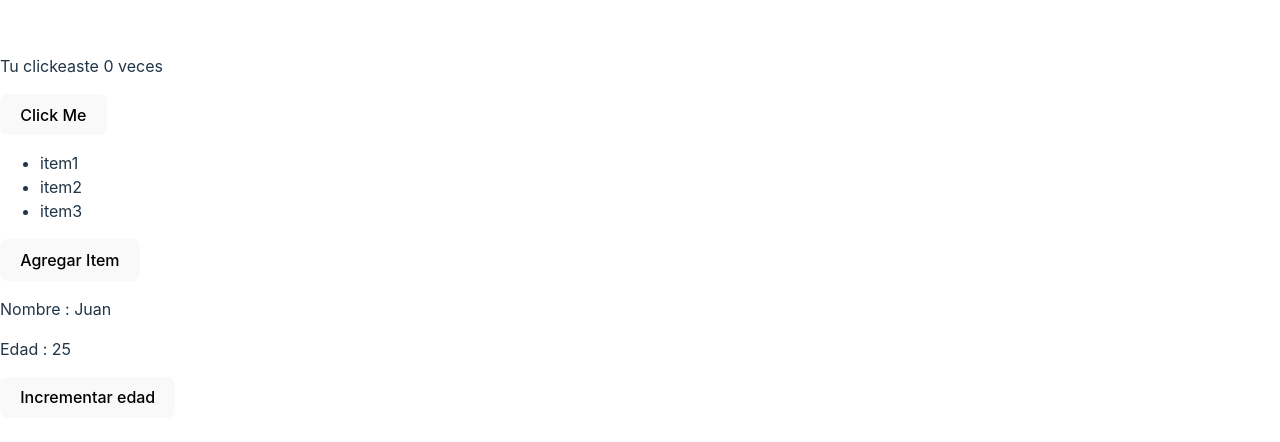
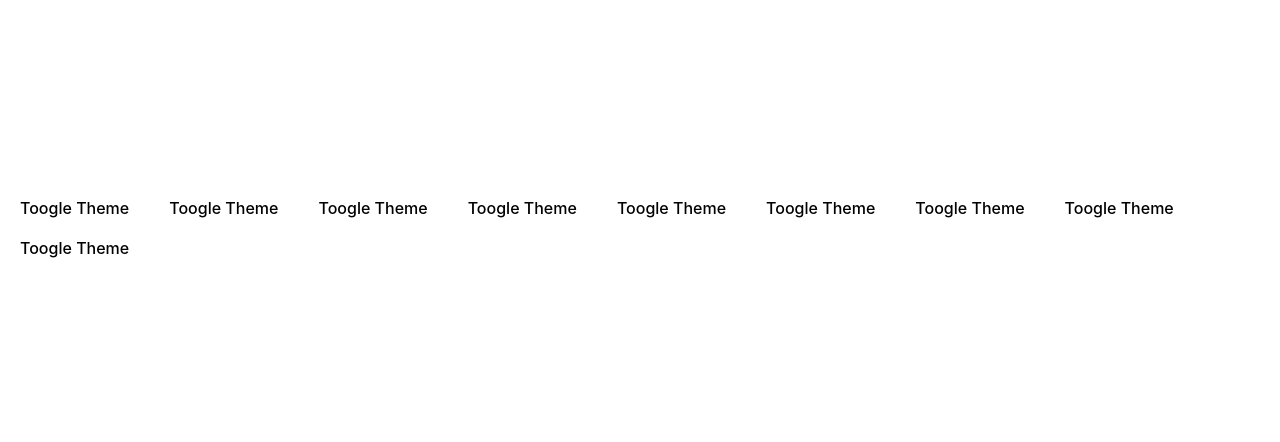
Before and after one commit to mpramos/REACTV11, a React (Vite) app: page / in a window 1280 px wide. Shown: the part 172-614 px from the top of the page. Built offline with nearby package versions, Linux system fonts and the light colour scheme.

Commit message:
useContext

```diff
--- a/src/App.jsx
+++ b/src/App.jsx
@@ -6,20 +6,23 @@
 import Menu from './Menu'
 import Lista from './Lista'
 import Usuario from './assets/Usuario'
+import { ThemeProvider } from './ThemeContext'
+import ThemeButton from './ThemeButton'
 
 function App() {
-  const [count,setCount]=useState(0)
-useEffect(()=>{
-console.log(`El contador ha cambiado a :${count}`);
-},[count])
 
 return(
-<>
-<p>Tu clickeaste {count} veces</p>
-<button onClick={()=>setCount(count+1)}>Click Me</button>
-<Lista/>
-<Usuario/>
-</>
+<ThemeProvider>
+  <ThemeButton/>
+  <ThemeButton/>
+  <ThemeButton/>
+  <ThemeButton/>
+  <ThemeButton/>
+  <ThemeButton/>
+  <ThemeButton/>
+  <ThemeButton/>
+  <ThemeButton/>
+</ThemeProvider>
 )
 }
 export default App
--- /dev/null
+++ b/src/ThemeButton.jsx
@@ -0,0 +1,19 @@
+import React, { useContext } from 'react'
+import { ThemeContext } from './ThemeContext'
+const ThemeButton = () => {
+    const {theme,toggleTheme}=useContext(ThemeContext)
+  return (
+    <button
+        style={{
+            background: theme==='light' ? '#fff':'#333',
+            color:theme ==='light' ? '#000':'#fff',
+            padding:'10px 20px',
+            border:'none',
+            cursor:'pointer'
+        }}
+        onClick={toggleTheme}
+    >Toogle Theme</button>
+  )
+}
+
+export default ThemeButton
--- /dev/null
+++ b/src/ThemeContext.jsx
@@ -0,0 +1,18 @@
+import { createContext, useState } from "react";
+
+export const ThemeContext=createContext()
+
+export function ThemeProvider({children}) {
+    const [theme,setTheme]=useState('light')
+
+    const toggleTheme=()=>{
+        setTheme(prevTheme => (prevTheme ==='light' ? 'dark':'light'))
+        console.log(theme)
+    }
+
+    return(
+       <ThemeContext.Provider value={{theme,toggleTheme}}>
+                {children}
+       </ThemeContext.Provider>
+    )
+}
```
